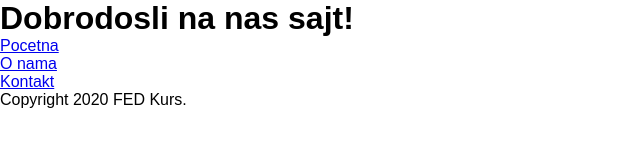
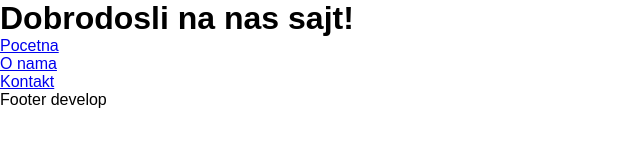
Before and after one commit to subyleas/GitVezba, a plain HTML site: page index.html in a window 1280 px wide. Shown: the whole page, without its empty margins (0-640 px from the left). Drawn offline with Linux system fonts and the light colour scheme.

Commit message:
Izmenjen footer develop.

```diff
--- a/index.html
+++ b/index.html
@@ -21,7 +21,7 @@
             </ul>
         </nav>
     </main>
-    <footer>Copyright 2020 FED Kurs.</footer>
+    <footer>Footer develop</footer>
 </body>
 
 </html>
```
